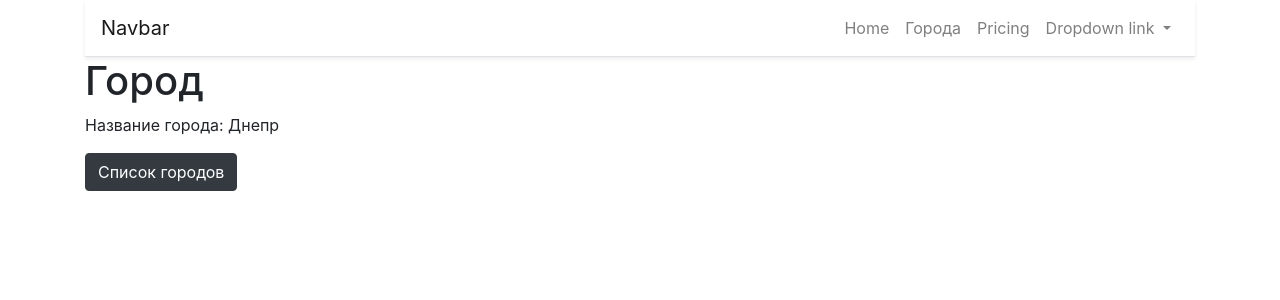
After one commit to Kirom/Travellings, a Django app: page /cities/2 in a window 1280 px wide. The commit adds this page. Shown: the top 300 px of the page. Run offline with Django 3.2, Linux system fonts and the light colour scheme; data comes from the database, SQL or seed files in the repository; both versions use the stored data as it was after the commit; some libraries are stand-ins or nearby versions.

Commit message:
Made cities with db conn

```diff
--- /dev/null
+++ b/travel/cities/templates/cities/current_city.html
@@ -0,0 +1,18 @@
+{% extends 'Base.html' %}
+{% block title %} Город {% endblock %}
+{% block content %}
+<div class="container">
+    <h1 class="display-10">Город</h1>
+    <div class="row">
+        <div class="col-md-6">
+            <p>Название города: {{ object.name }}</p>
+        </div>
+    </div>
+    <a href="{% url 'city:home' %}" class="text-light">
+    <button type="button" class="btn btn-dark">
+        Список городов
+    </button>
+        </a>
+
+</div>
+{% endblock %}
--- /dev/null
+++ b/travel/cities/urls.py
@@ -0,0 +1,6 @@
+from django.urls import path
+from .views import home, CityDetailView
+urlpatterns = [
+    path('', home, name='home'),
+    path('<int:pk>', CityDetailView.as_view(), name='current_city'),
+]
--- a/travel/cities/views.py
+++ b/travel/cities/views.py
@@ -1,2 +1,14 @@
 from django.shortcuts import render
 from .models import City
+from django.views.generic.detail import DetailView
+
+
+def home(request):
+    cities = City.objects.all()
+    return render(request=request, template_name='cities/home.html', context={'cities_list': cities})
+
+
+class CityDetailView(DetailView):
+    queryset = City.objects.all()
+    context_object_name = 'object'
+    template_name = 'cities/current_city.html'
--- a/travel/templates/Base.html
+++ b/travel/templates/Base.html
@@ -1,3 +1,6 @@
+{% url 'home' as home_page_url%}
+{% url 'city:home' as city_home_page_url%}
+{% url 'pricing' as pricing_home_page_url%}
 <!doctype html>
 <html lang="en">
 <head>
@@ -12,15 +15,46 @@
     <title>{% block title%} {% endblock%}</title>
 </head>
 <body>
-<div class="d-flex flex-column flex-md-row align-items-center p-3 px-md-4 mb-3 bg-white border-bottom shadow-sm">
+<!-- <div class="d-flex flex-column flex-md-row align-items-center p-3 px-md-4 mb-3 bg-white border-bottom shadow-sm">
     <h4 class="my-0 mr-md-auto font-weight-normal"><a class="p-2 text-dark" href="{% url 'home' %}">Home Page</a></h4>
     <nav class="my-2 my-md-0 mr-md-3">
-        <a class="p-2 text-dark" href="{%url 'features' %}">Features</a>
-        <a class="p-2 text-dark" href="#">Enterprise</a>
+        <a class="p-2 text-dark" href="{% url 'pricing' %}">pricing</a>
+        <a class="p-2 text-dark" href="{% url 'city:home' %}">Города</a>
         <a class="p-2 text-dark" href="#">Support</a>
         <a class="p-2 text-dark" href="#">Pricing</a>
+    </nav> -->
+<div class="container">
+    <nav class="navbar navbar-expand-lg navbar-light bg-white border-bottom shadow-sm">
+        <a class="navbar-brand" href="#">Navbar</a>
+        <button class="navbar-toggler" type="button" data-toggle="collapse" data-target="#navbarNavDropdown"
+                aria-controls="navbarNavDropdown" aria-expanded="false" aria-label="Toggle navigation">
+            <span class="navbar-toggler-icon"></span>
+        </button>
+        <div class="collapse navbar-collapse" id="navbarNavDropdown">
+            <ul class="navbar-nav ml-auto">
+                <li class="nav-item {% if request.path == home_page_url %} active {% endif %}">
+                    <a class="nav-link" href="{% url 'home' %}">Home <span class="sr-only">(current)</span></a>
+                </li>
+                <li class="nav-item {% if request.path == city_home_page_url %} active {% endif %}">
+                    <a class="nav-link" href="{% url 'city:home' %}">Города</a>
+                </li>
+                <li class="nav-item {% if request.path == pricing_home_page_url %} active {% endif %}">
+                    <a class="nav-link" href="{% url 'pricing' %}">Pricing</a>
+                </li>
+                <li class="nav-item dropdown">
+                    <a class="nav-link dropdown-toggle" href="#" id="navbarDropdownMenuLink" role="button"
+                       data-toggle="dropdown" aria-haspopup="true" aria-expanded="false">
+                        Dropdown link
+                    </a>
+                    <div class="dropdown-menu" aria-labelledby="navbarDropdownMenuLink">
+                        <a class="dropdown-item" href="#">Action</a>
+                        <a class="dropdown-item" href="#">Another action</a>
+                        <a class="dropdown-item" href="#">Something else here</a>
+                    </div>
+                </li>
+            </ul>
+        </div>
     </nav>
-    <a class="btn btn-outline-primary" href="#">Sign up</a>
 </div>
 {% block content %} {% endblock %}
 <!-- Optional JavaScript -->
--- a/travel/templates/features.html
+++ b/travel/templates/pricing.html
@@ -3,8 +3,8 @@
 {% block content %}
 <div class="container">
     <div class="pricing-header px-3 py-3 pt-md-5 pb-md-4 mx-auto text-center">
-        <h1 class="display-4">Features</h1>
-        <p class="lead">Features page</p>
+        <h1 class="display-4">pricing</h1>
+        <p class="lead">pricing page</p>
     </div>
 </div>
 {% endblock %}
--- a/travel/travel/urls.py
+++ b/travel/travel/urls.py
@@ -14,11 +14,12 @@ Including another URLconf
     2. Add a URL to urlpatterns:  path('blog/', include('blog.urls'))
 """
 from django.contrib import admin
-from django.urls import path
-from . import views
+from django.urls import path, include
+from .views import home, features
 
 urlpatterns = [
     path('admin/', admin.site.urls),
-    path('', views.home_view, name='home'),
-    path('features/', views.features_view, name='features'),
+    path('', home, name='home'),
+    path('pricing/', features, name='pricing'),
+    path('cities/', include(('cities.urls', 'city'))),
 ]
--- a/travel/travel/views.py
+++ b/travel/travel/views.py
@@ -2,9 +2,9 @@ from django.http import HttpResponse
 from django.shortcuts import render
 
 
-def home_view(request):
+def home(request):
     return render(request, 'home.html')
 
 
-def features_view(request):
-    return render(request, 'features.html')
+def features(request):
+    return render(request, 'pricing.html')
```
Also changed, not shown: travel/cities/templates/cities/home.html (added, +22 -0 lines), travel/db.sqlite3.
